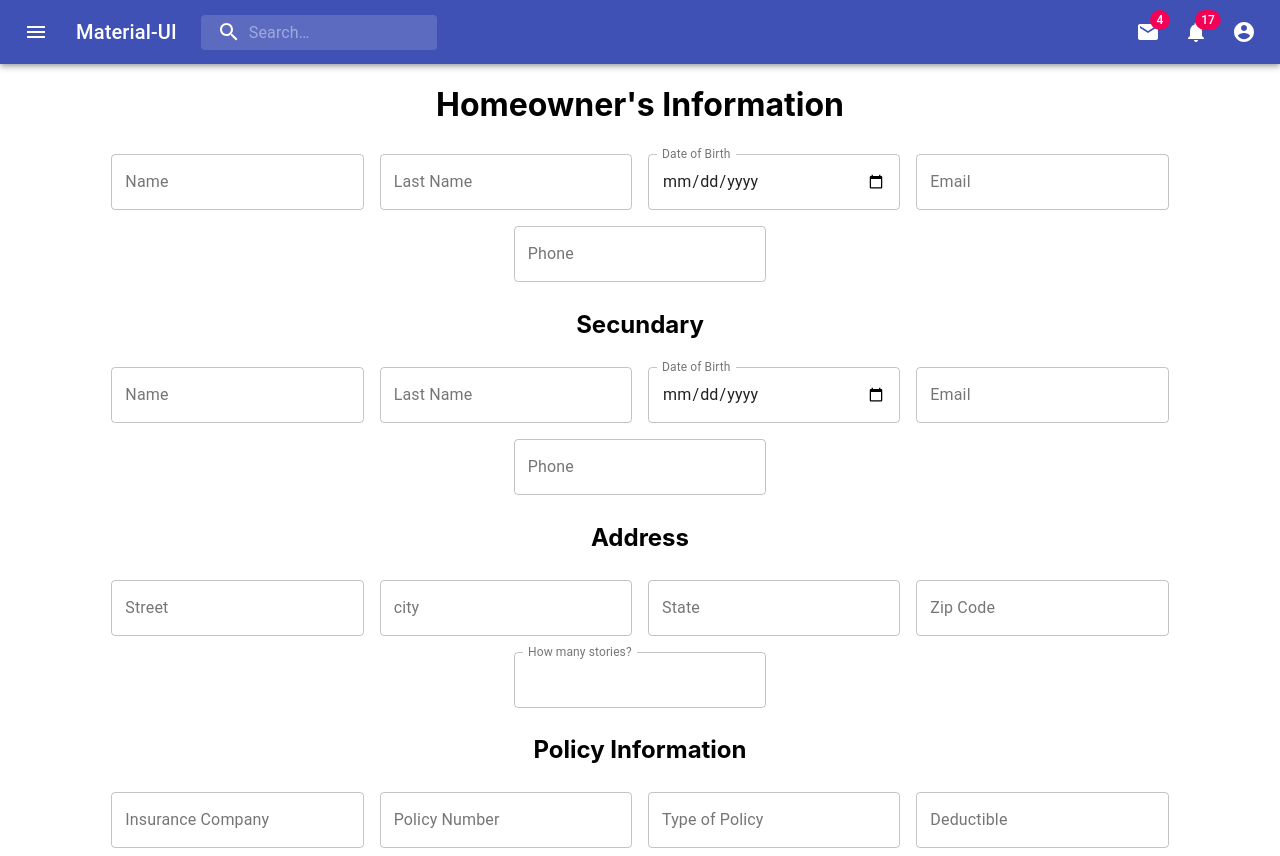
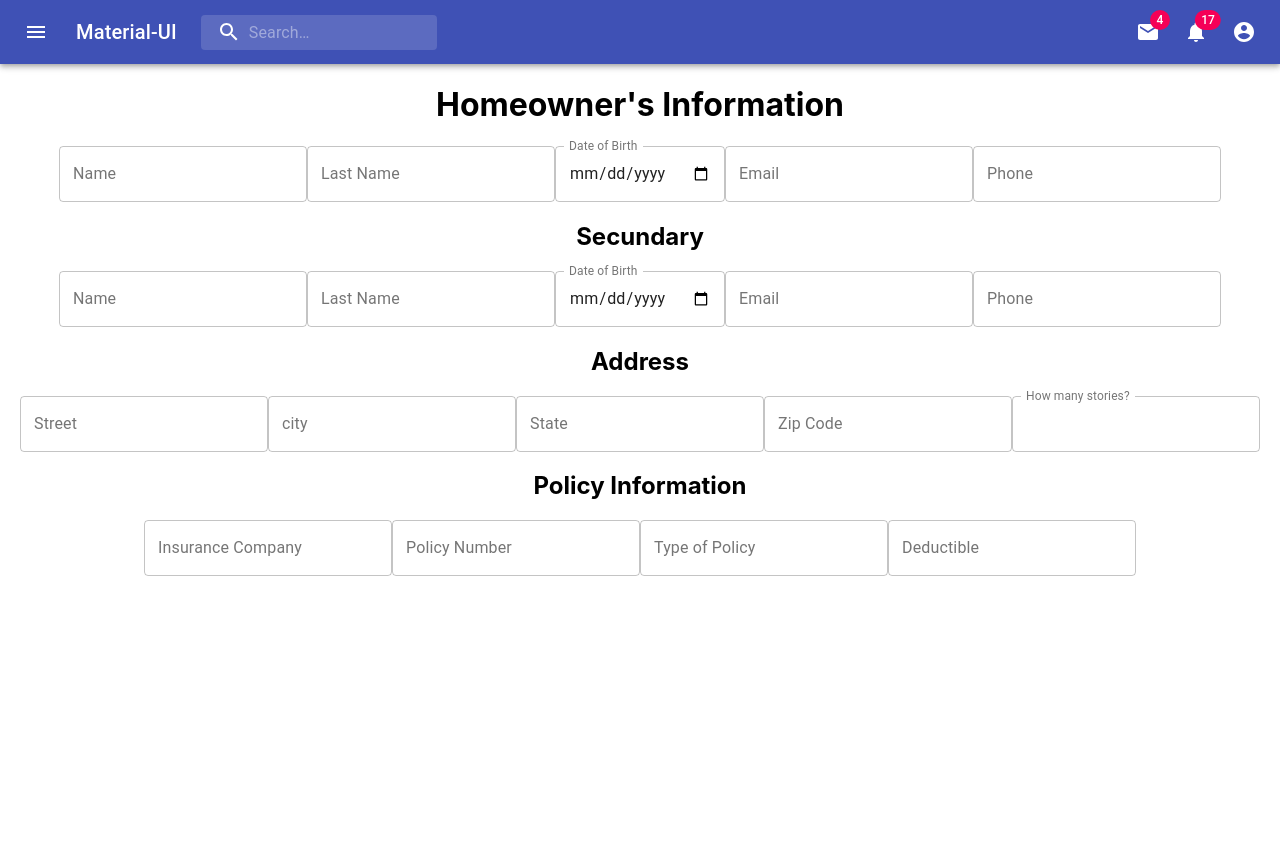
Before and after one commit to manuelr14/roofing-sales, a React (Create React App) app in the folder roofingapp/client/: page / in a window 1280 px wide. After the commit the page ends 800 px from the top, so only its background shows below. Built offline with nearby package versions, Linux system fonts and the light colour scheme.

Commit message:
getting data from input

```diff
--- a/roofingapp/client/src/pages/newcustomer.js
+++ b/roofingapp/client/src/pages/newcustomer.js
@@ -2,48 +2,58 @@ import React from 'react';
 import TextField from '@material-ui/core/TextField';
 import { makeStyles } from '@material-ui/core/styles';
 
+class App extends React.Component {
 
+// const useStyles = makeStyles((theme) => ({
+//     root: {
+//         '& .MuiTextField-root': {
+//             margin: theme.spacing(1),
+//             width: '25ch',
+//         },
+//     },
+// }));
 
-const useStyles = makeStyles((theme) => ({
-    root: {
-        '& .MuiTextField-root': {
-            margin: theme.spacing(1),
-            width: '25ch',
-        },
-    },
-}));
+state = {
+    name1:'',
+    lastname1:'',
+    phone1:'',
+    email1:'',
+    dob1:'',
+    name2:'',
+    lastname2:'',
+    phone2:'',
+    email2:'',
+    dob2:'',
+    street:'',
+    city:'',
+    state:'',
+    zip:'',
+    stories:'',
+    inscomp:'',
+    policynum:'',
+    topolicy:'',
+    deductible:''
+}
 
-// state = {
-//     name1:'',
-//     lastname1:'',
-//     phone1:'',
-//     email1:'',
-//     dob1:'',
-//     name2:'',
-//     lastname2:'',
-//     phone2:'',
-//     email2:'',
-//     dob2:'',
-//     street:'',
-//     city:'',
-//     state:'',
-//     zip:'',
-//     stories:'',
-//     inscomp:'',
-//     policyn:'',
-//     topolicy:'',
-//     deductible:'',
+handleChange = (event) => {
+    const target = event.target;
+    const name = target.name;
+    const value = target.value;
 
+    this.setState({
+        [name]:value
+    });
+};
 
+render(){
 
+    console.log('State', this.state);
 
-// }
-
-export default function FormPropsTextFields() {
-    const classes = useStyles();
+// export default function FormPropsTextFields() {
+//     const classes = useStyles();
 
     return (
-        <form className={classes.root} noValidate autoComplete="off">
+        <form  noValidate autoComplete="off">
 
             <h1> Homeowner's Information</h1>
             <div>
@@ -51,45 +61,139 @@ export default function FormPropsTextFields() {
                 <TextField
                 id="outlined-search"
                 label="Name"
-                type="search" variant="outlined" />
+                type="string"
+                variant="outlined"
+                name="name1"
+                value={this.state.name1}
+                onChange={this.handleChange}
+                />
 
-                <TextField id="outlined-search" label="Last Name" type="search" variant="outlined" />
+                <TextField id="outlined-search"
+                label="Last Name" type="search"
+                variant="outlined"
+                name="lastname1"
+                value={this.state.lastname1}
+                onChange={this.handleChange} />
 
-                <TextField id="outlined-search" label="Date of Birth" type="date" input="date" variant="outlined" InputLabelProps={{ shrink: true, }} />
+                <TextField id="outlined-search"
+                label="Date of Birth" type="date"
+                input="date" variant="outlined"
+                InputLabelProps={{ shrink: true, }}
+                name="dob1"
+                value={this.state.dob1}
+                onChange={this.handleChange} />
 
-                <TextField id="outlined-search" label="Email" type="email" variant="outlined" />
+                <TextField id="outlined-search"
+                label="Email"
+                type="email"
+                variant="outlined"
+                name="email1"
+                value={this.state.email1}
+                onChange={this.handleChange} />
 
-                <TextField id="outlined-search" label="Phone" type="tel" variant="outlined" />
+                <TextField id="outlined-search"
+                label="Phone"
+                type="tel"
+                variant="outlined"
+                name="phone1"
+                value={this.state.phone1}
+                onChange={this.handleChange}
+                />
             </div>
 
             <h2>Secundary</h2>
 
             <div>
 
-                <TextField id="outlined-search" label="Name" type="search" variant="outlined" />
+            <TextField
+                id="outlined-search"
+                label="Name"
+                type="string"
+                variant="outlined"
+                name="name2"
+                value={this.state.name2}
+                onChange={this.handleChange}
+                />
 
-                <TextField id="outlined-search" label="Last Name" type="search" variant="outlined" />
+                <TextField id="outlined-search"
+                label="Last Name" type="search"
+                variant="outlined"
+                name="lastname2"
+                value={this.state.lastname2}
+                onChange={this.handleChange} />
 
-                <TextField id="outlined-search" label="Date of Birth" type="date" input="date" variant="outlined" InputLabelProps={{ shrink: true, }} />
+                <TextField id="outlined-search"
+                label="Date of Birth" type="date"
+                input="date" variant="outlined"
+                InputLabelProps={{ shrink: true, }}
+                name="dob2"
+                value={this.state.dob2}
+                onChange={this.handleChange} />
 
-                <TextField id="outlined-search" label="Email" type="email" variant="outlined" />
+                <TextField id="outlined-search"
+                label="Email"
+                type="email"
+                variant="outlined"
+                name="email2"
+                value={this.state.email2}
+                onChange={this.handleChange} />
 
-                <TextField id="outlined-search" label="Phone" type="tel" variant="outlined" />
-            </div>
+                <TextField id="outlined-search"
+                label="Phone"
+                type="tel"
+                variant="outlined"
+                name="phone2"
+                value={this.state.phone2}
+                onChange={this.handleChange}
+                />
+               </div>
 
             <h2>Address</h2>
 
             <div>
 
-                <TextField id="outlined-search" label="Street" type="search" variant="outlined" />
+                <TextField id="outlined-search"
+                label="Street"
+                type="search"
+                variant="outlined"
+                name="street"
+                value={this.state.street}
+                onChange={this.handleChange} />
 
-                <TextField id="outlined-search" label="city" type="search" variant="outlined" />
+                <TextField id="outlined-search"
+                label="city"
+                type="search"
+                variant="outlined"
+                name="city"
+                value={this.state.city}
+                onChange={this.handleChange} />
 
-                <TextField id="outlined-search" label="State" type="search" input="date" variant="outlined" />
+                <TextField id="outlined-search"
+                label="State"
+                type="search"
+                input="date"
+                variant="outlined"
+                name="state"
+                value={this.state.state}
+                onChange={this.handleChange}/>
 
-                <TextField id="outlined-search" label="Zip Code" type="tel" variant="outlined" />
+                <TextField id="outlined-search"
+                label="Zip Code"
+                type="tel"
+                variant="outlined"
+                name="zip"
+                value={this.state.zip}
+                onChange={this.handleChange}/>
 
-                <TextField id="outlined-search" label="How many stories?" type="number" input="date" variant="outlined" InputLabelProps={{ shrink: true, }} />
+                <TextField id="outlined-search"
+                label="How many stories?"
+                type="number"
+                input="date"
+                variant="outlined"
+                InputLabelProps={{ shrink: true, }}
+                name="stories"
+                value={this.state.stories}
+                onChange={this.handleChange} />
 
 
             </div>
@@ -98,16 +202,43 @@ export default function FormPropsTextFields() {
 
             <div>
 
-                <TextField id="outlined-search" label="Insurance Company" type="search" variant="outlined" />
+                <TextField id="outlined-search"
+                label="Insurance Company"
+                type="search" variant="outlined"
+                name="inscomp"
+                value={this.state.inscomp}
+                onChange={this.handleChange} />
 
-                <TextField id="outlined-search" label="Policy Number" type="search" variant="outlined" />
+                <TextField id="outlined-search"
+                 label="Policy Number"
+                 type="search"
+                 variant="outlined"
+                 name="policynum"
+                 value={this.state.policynum}
+                 onChange={this.handleChange}/>
 
-                <TextField id="outlined-search" label="Type of Policy" type="search" input="date" variant="outlined" />
+                <TextField id="outlined-search"
+                label="Type of Policy"
+                type="search"
+                input="date"
+                variant="outlined"
+                name="topolicy"
+                value={this.state.topolicy}
+                onChange={this.handleChange}/>
 
-                <TextField id="outlined-search" label="Deductible" type="tel" variant="outlined" />
+                <TextField id="outlined-search"
+                label="Deductible"
+                 type="tel"
+                 variant="outlined"
+                 name="deductible"
+                 value={this.state.deductible}
+                 onChange={this.handleChange}/>
 
             </div>
 
         </form>
     );
 };
+}
+
+export default App;
```
